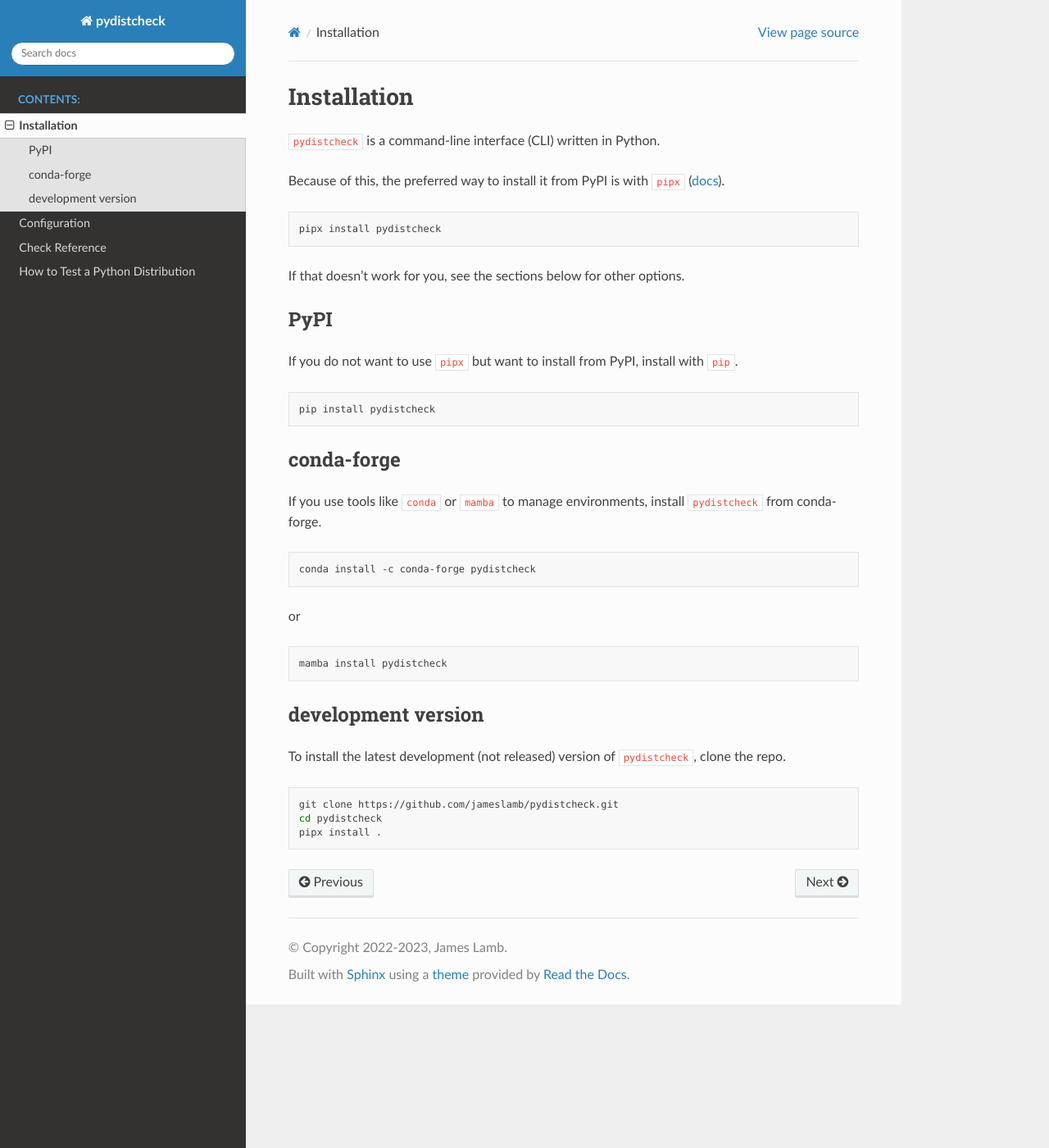
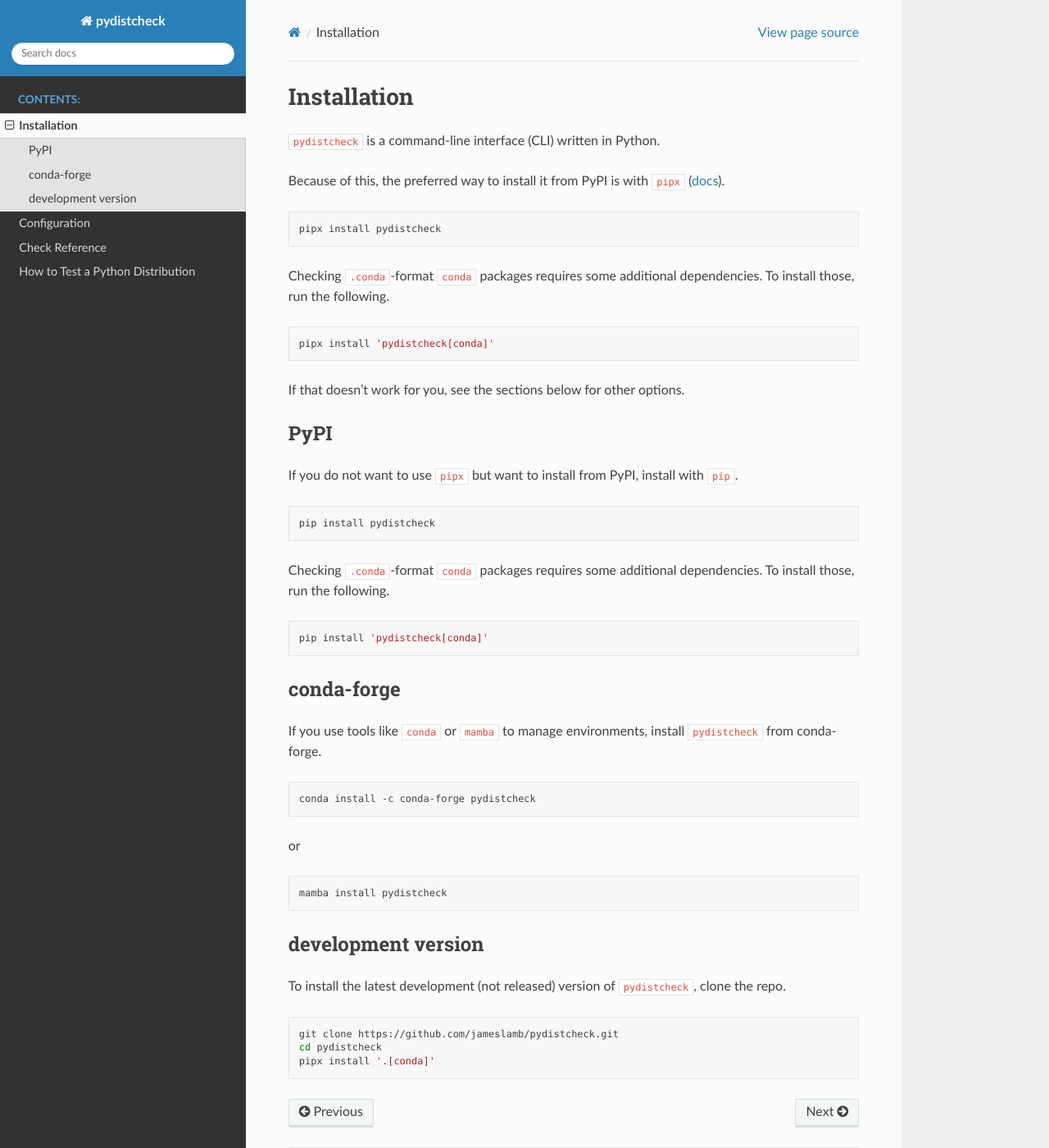
Before and after one commit to jameslamb/pydistcheck, a Sphinx documentation site: the page built from docs/installation.rst, in a window 1280 px wide and 1400 px high. Shown: the whole window at 82% size. Built offline with Sphinx 7.4.7 and the Read the Docs theme 2.0.0, drawn with Linux system fonts in a browser that asks for light colours.

```diff
--- a/docs/installation.rst
+++ b/docs/installation.rst
@@ -9,6 +9,13 @@ Because of this, the preferred way to install it from PyPI is with ``pipx`` (`do
 
     pipx install pydistcheck
 
+Checking ``.conda``-format ``conda`` packages requires some additional dependencies.
+To install those, run the following.
+
+.. code-block:: shell
+
+    pipx install 'pydistcheck[conda]'
+
 If that doesn't work for you, see the sections below for other options.
 
 PyPI
@@ -19,6 +26,13 @@ If you do not want to use ``pipx`` but want to install from PyPI, install with `
 .. code-block:: shell
 
     pip install pydistcheck
+
+Checking ``.conda``-format ``conda`` packages requires some additional dependencies.
+To install those, run the following.
+
+.. code-block:: shell
+
+    pip install 'pydistcheck[conda]'
 
 conda-forge
 ***********
@@ -44,4 +58,4 @@ To install the latest development (not released) version of ``pydistcheck``, clo
 
     git clone https://github.com/jameslamb/pydistcheck.git
     cd pydistcheck
-    pipx install .
+    pipx install '.[conda]'
```
Also changed, not shown: README.md (+7 -0 lines), 4 other files.
